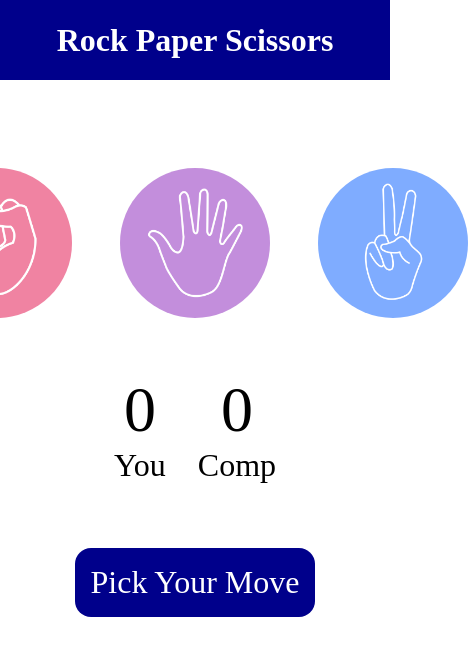
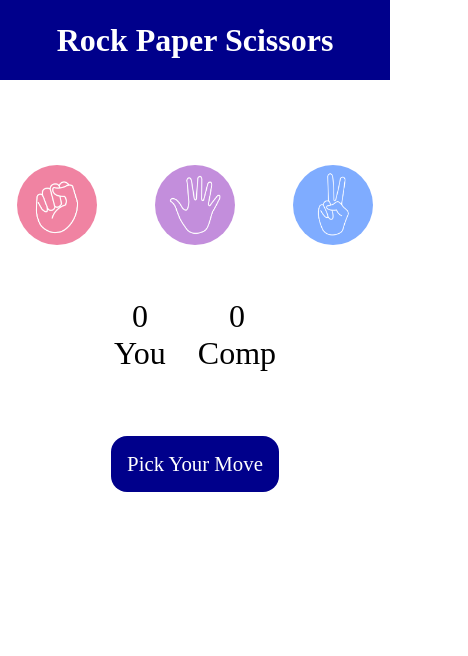
Before and after one commit to Muneeburrehman520/Rock-Paper-Scissors, a plain HTML site: page index.html in a window 390 px wide. Shown: the whole page, 468 px wide, since content can reach past the window. Drawn offline with Linux system fonts and the light colour scheme.

Commit message:
Update style.css

```diff
--- a/style.css
+++ b/style.css
@@ -57,3 +57,50 @@ img{
     padding: 1rem;
     border-radius: 1rem;
 }
+@media screen and (max-width:550px) {
+.choice{
+    width: 115px;
+    height: 115px;
+    /* margin: 10px; */
+}
+img{
+    width: 100px;
+    height: 100px;
+}
+}
+@media screen and (max-width:420px){
+    .choice{
+        width: 90px;
+        height: 90px;
+        /* margin: 10px; */
+    }
+    img{
+        width: 80px;
+        height: 80px;
+    }
+    #user-score,
+#comp-score {
+    font-size: 2rem;
+}
+    #msg{
+        font-size: 1.3rem;
+    }
+}
+@media screen and (max-width:350px){
+    .choice{
+        width: 80px;
+        height: 80px;
+        /* margin: 10px; */
+    }
+    img{
+        width: 70px;
+        height: 70px;
+    }
+    #user-score,
+#comp-score {
+    font-size: 1.5rem;
+}
+    #msg{
+        font-size: 1.1rem;
+    }
+}
```
